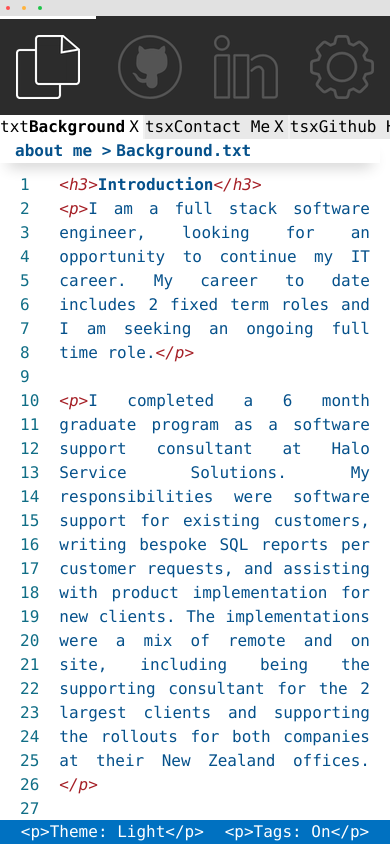
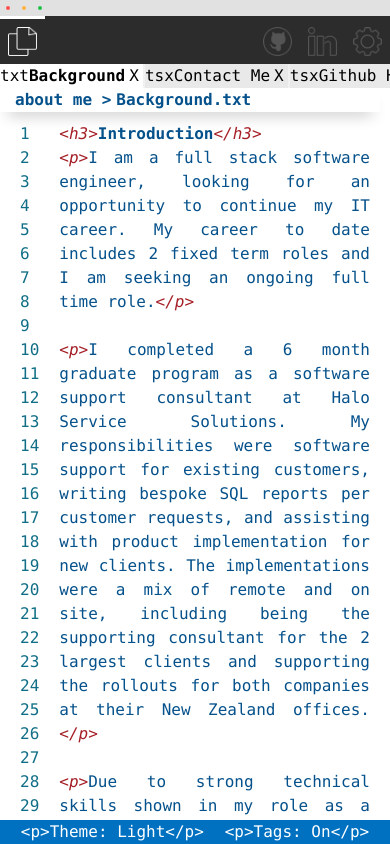
Before and after one commit to cammando016/2026-portfolio, a Next.js app in the folder 2026-portfolio/: page /about-me in a window 390 px wide. Built offline with nearby package versions, Linux system fonts and the light colour scheme; no server answers.

Commit message:
Fix icon sizing on mobile layout

```diff
--- a/2026-portfolio/components/Icon.tsx
+++ b/2026-portfolio/components/Icon.tsx
@@ -40,9 +40,9 @@ export default function Icon(props : Props) {
                 onClick={() => props.handleClickIcon(props.iconType)}
             >
                 {isActiveIcon ?
-                    <Image src={props.selectedIconSrc} alt={props.selectedIconAlt} />
+                    <Image src={props.selectedIconSrc} alt={props.selectedIconAlt} style={{ height: '100%', width: 'auto' }} />
                     :
-                    <Image src={props.unselectedIconSrc} alt={props.unselectedIconAlt} />
+                    <Image src={props.unselectedIconSrc} alt={props.unselectedIconAlt} style={{ height: '100%', width: 'auto' }} />
                 }
             </button>
             :
@@ -52,7 +52,7 @@ export default function Icon(props : Props) {
                 target="_blank"
                 rel="noopener noreferrer"
             >
-                <Image src={props.selectedIconSrc} alt={props.selectedIconAlt} />
+                <Image src={props.selectedIconSrc} alt={props.selectedIconAlt} style={{ height: '100%', width: 'auto' }}/>
             </a>
         }
         </>
--- a/2026-portfolio/styles/home-layout.module.scss
+++ b/2026-portfolio/styles/home-layout.module.scss
@@ -169,11 +169,17 @@ html, body {
         flex: 0 0 auto;
         width: 100%;
         min-height: 0;
+        max-height: 48px;
     }
 
     .iconContainer {
-        min-height: 100%;
         width: auto;
+        min-height: 0;
+        height: 100%;
+        padding: 8px;
+        box-sizing: border-box;
+        align-items: center;
+        justify-content: center;
     }
 
     .iconContainerActive {
```
